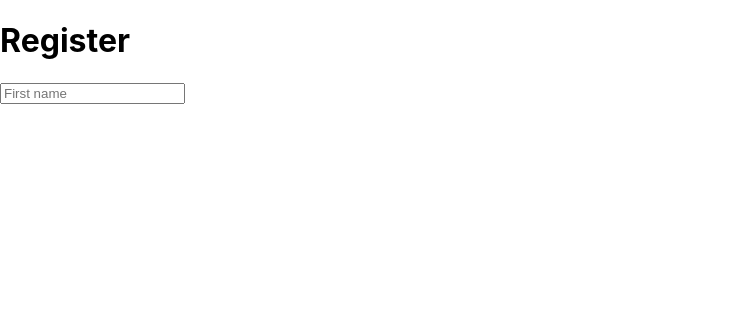
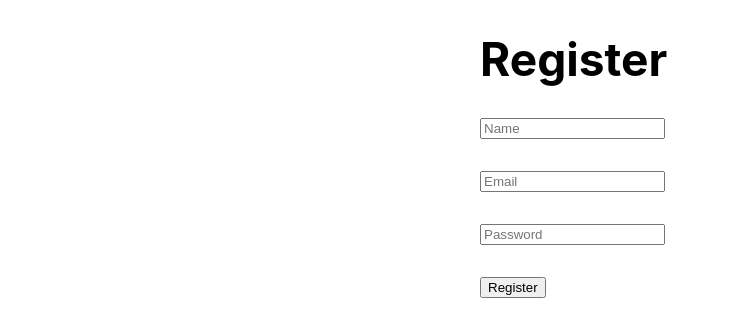
Before and after one commit to KeVAALL/MERN, a React (Create React App) app in the folder client/: page / in a window 1280 px wide. Shown: the top 336 px of the page, without its empty margins (0-730 px from the left). Built offline with nearby package versions, Linux system fonts and the light colour scheme.

Commit message:
Add State to the form

```diff
--- a/client/src/App.css
+++ b/client/src/App.css
@@ -1,5 +1,16 @@
 .App {
   text-align: center;
+}
+
+div {
+  margin: auto;
+  width: 50%;
+  font-size: larger;
+}
+
+input {
+  display: block;
+  margin-bottom: 2rem;
 }
 
 .App-logo {
--- a/client/src/App.js
+++ b/client/src/App.js
@@ -1,12 +1,41 @@
 import logo from "./logo.svg";
+import React, { useState } from "react";
 import "./App.css";
 
 function App() {
+  const [name, setName] = useState("");
+  const [email, setEmail] = useState("");
+  const [password, setPassword] = useState("");
+
   return (
     <div>
       <h1>Register</h1>
       <form>
-        <input type="text" placeholder="First name" />
+        <input
+          type="text"
+          value={name}
+          onChange={(e) => {
+            setName(e.target.value);
+          }}
+          placeholder="Name"
+        />
+        <input
+          type="email"
+          value={email}
+          onChange={(e) => {
+            setEmail(e.target.value);
+          }}
+          placeholder="Email"
+        />
+        <input
+          type="password"
+          value={password}
+          onChange={(e) => {
+            setPassword(e.target.value);
+          }}
+          placeholder="Password"
+        />
+        <input type="submit" value="Register" />
       </form>
     </div>
   );
```
